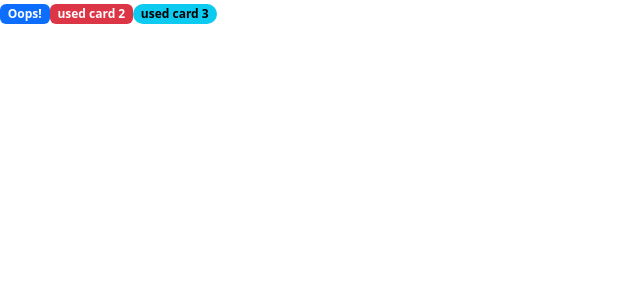
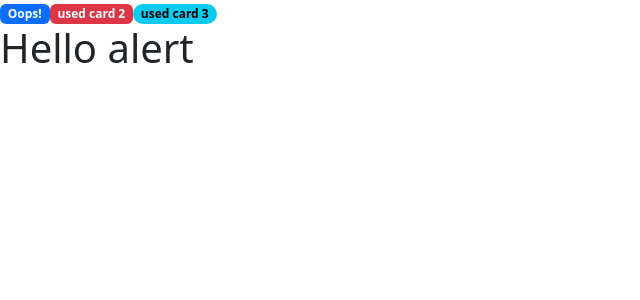
Before and after one commit to NS-25/Bootstraps-project, a React (Vite) app: page / in a window 1280 px wide. Shown: the top 300 px of the page, without its empty margins (0-640 px from the left). Built offline with nearby package versions, Linux system fonts and the light colour scheme.

Commit message:
added inside the app jsx

```diff
--- a/src/App.jsx
+++ b/src/App.jsx
@@ -3,6 +3,7 @@ import React from "react";
 
 // import { Accordion, Button } from "react-bootstrap";
 import Badge from "./components/Badge";
+import Alert from "./components/Alert";
 
 const App = () => {
   // const accordionData = [
@@ -25,6 +26,9 @@ const App = () => {
       <Badge variant="primary" label="Oops!" type="candy" />
       <Badge variant="danger" label="used card 2" />
       <Badge variant="info" label="used card 3" type="pill" />
+      <div>
+        <Alert />
+      </div>
     </>
   );
 };
```
